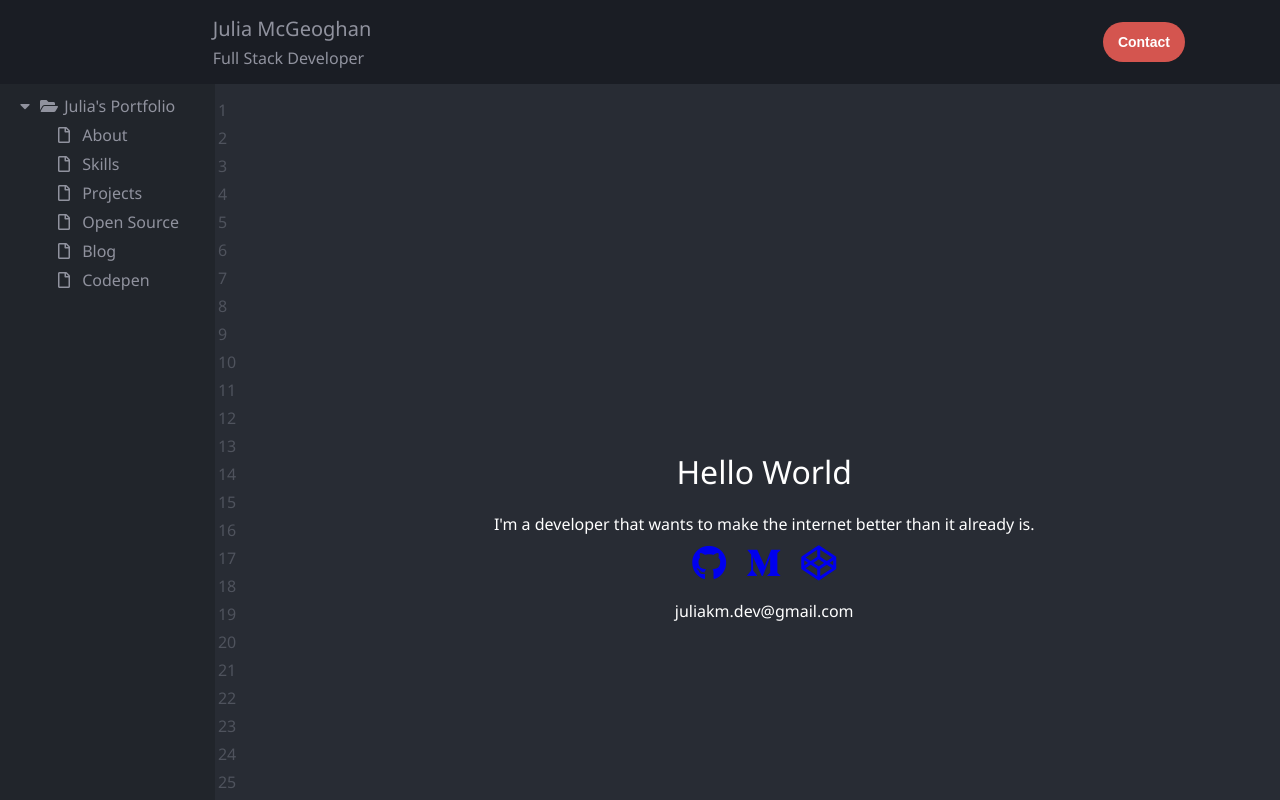
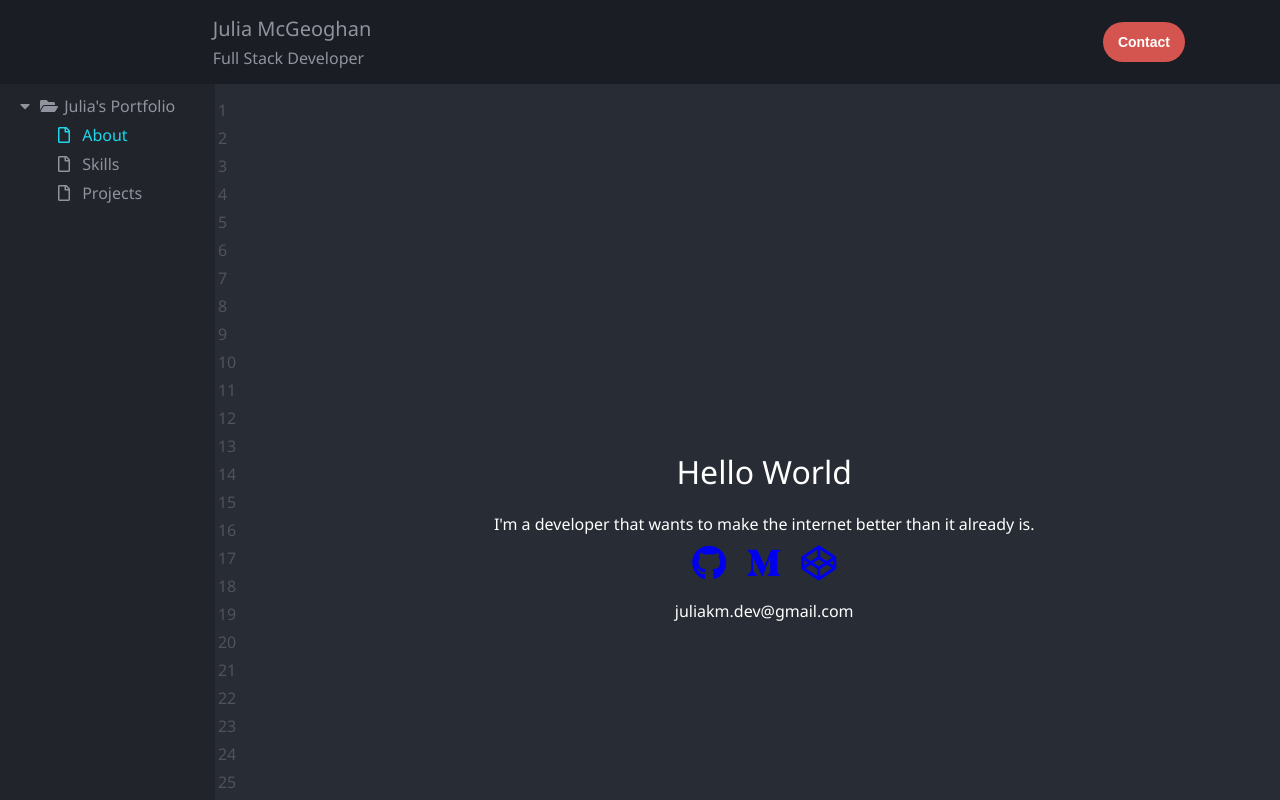
Before and after one commit to jkmdev/code-editor-portfolio, an Angular app: page / in a window 1280 px wide. Shown: the top 800 px of the page. Built offline with nearby package versions, Linux system fonts and the light colour scheme; some icons are missing.

Commit message:
Implement anchor/scroll functionality

```diff
--- a/src/app/about/about.component.html
+++ b/src/app/about/about.component.html
@@ -1,5 +1,3 @@
-
-<link rel="stylesheet" href="https://use.fontawesome.com/releases/v5.6.3/css/all.css" integrity="sha384-UHRtZLI+pbxtHCWp1t77Bi1L4ZtiqrqD80Kn4Z8NTSRyMA2Fd33n5dQ8lWUE00s/" crossorigin="anonymous">
 
 <div class="about">
   <h1 class="title">{{title}}</h1>
--- a/src/app/layout/navbar/navbar.component.html
+++ b/src/app/layout/navbar/navbar.component.html
@@ -1,4 +1,4 @@
-<nav [class.sticky]="test()" class="nav">
+<nav class="nav">
   <div class="logo">
   </div>
   <div class="title">
--- a/src/app/layout/navbar/navbar.component.ts
+++ b/src/app/layout/navbar/navbar.component.ts
@@ -13,25 +13,9 @@ export class NavbarComponent implements AfterViewInit {
   developerTitle = "Full Stack Developer";
   stickyNavbar = false;
 
-  constructor() {
-  }
-
-  @HostListener("window:scroll", ['$event'])
-  onWindowScroll(e) {
-    if (window.pageYOffset > 100) {
-      this.stickyNavbar = true;
-    } else {
-      this.stickyNavbar = false;
-    }
-  }
-
   ngAfterViewInit() {}
 
   onContactButtonClick() {
   }
 
-  test() {
-    return this.stickyNavbar;
-  }
-
 }
--- a/src/app/layout/sidebar/sidebar.component.html
+++ b/src/app/layout/sidebar/sidebar.component.html
@@ -1,6 +1,3 @@
-
-<link rel="stylesheet" href="https://use.fontawesome.com/releases/v5.6.3/css/all.css" integrity="sha384-UHRtZLI+pbxtHCWp1t77Bi1L4ZtiqrqD80Kn4Z8NTSRyMA2Fd33n5dQ8lWUE00s/" crossorigin="anonymous">
-
 <div class="sidebar">
   <div (click)="onTitleClick()" class="title">
     <ul *ngIf="showOptions">
@@ -13,12 +10,11 @@
       <i class="fas fa-folder"></i>
       {{folderTitle}}
     </ul>
-
   </div>
   <ul *ngIf="showOptions">
-    <li class="option" (click)="onOptionClick()" *ngFor="let option of options">
+    <li class="option" [class.active]="isActive(option.startPos, option.endPos)" (click)="goToPosition(option.anchorPos)" *ngFor="let option of options">
       <i class="far fa-file"></i>
-      {{option}}
+      {{option.section}}
     </li>
   </ul>
 </div>
--- a/src/app/layout/sidebar/sidebar.component.scss
+++ b/src/app/layout/sidebar/sidebar.component.scss
@@ -25,5 +25,8 @@
         width: 20px;
     }
 
+}
 
+.active {
+    color: $uranus;
 }
--- a/src/app/layout/sidebar/sidebar.component.ts
+++ b/src/app/layout/sidebar/sidebar.component.ts
@@ -1,4 +1,4 @@
-import { Component, OnInit } from '@angular/core';
+import { Component, HostListener } from '@angular/core';
 import * as Rx from 'rxjs';
 
 @Component({
@@ -6,23 +6,38 @@ import * as Rx from 'rxjs';
   templateUrl: './sidebar.component.html',
   styleUrls: ['./sidebar.component.scss']
 })
-export class SidebarComponent implements OnInit  {
+export class SidebarComponent {
 
   folderTitle = "Julia's Portfolio";
-  options = ['About', 'Skills', 'Projects', 'Open Source', 'Blog', 'Codepen'];
+
+  options = [
+    {'section':'About', 'startPos':0, 'anchorPos':0, 'endPos':489},
+    {'section':'Skills', 'startPos':490, 'anchorPos': 880, 'endPos': 1749},
+    {'section':'Projects', 'startPos':1750, 'anchorPos': 2000, 'endPos':2001}
+  ];
+
   showOptions = true;
 
-  constructor() {
-  }
 
-  ngOnInit() {
-  }
+  //this is kept here so that the style of each option will
+  //continously update on every scroll event
+  @HostListener("window:scroll", ['$event'])
+  onWindowScroll(e) {}
 
-  onOptionClick() {
+  goToPosition(pos: number) {
+    document.documentElement.scrollTop = document.body.scrollTop = pos;
   }
 
   onTitleClick() {
     this.showOptions = !this.showOptions;
   }
 
+
+  isActive(startPos, endPos){
+    if(window.pageYOffset >= startPos && window.pageYOffset < endPos){
+      return true;
+    }
+    return false;
+  }
+
 }
--- a/src/app/tools/tools.component.scss
+++ b/src/app/tools/tools.component.scss
@@ -24,10 +24,6 @@
             margin-left: 20px;
             margin-bottom: 40px;
 
-            &:hover {
-                //transform: scale(1.2);
-            }
-
             i {
                 @extend %shadow;
                 background-color: $black-hole;
@@ -35,7 +31,6 @@
                 padding: 10px;
 
                 &:hover {
-                    @extend %light;
                     background-color: $uranus;
                     color: black;
                 }
@@ -44,10 +39,6 @@
 
         }
 
-        @media only screen and (max-width: 1500px) {
-            //flex-direction: column;
-        }
-
     }
 
 }
--- a/src/styles.scss
+++ b/src/styles.scss
@@ -63,7 +63,6 @@ $main-font: Segoe UI,Frutiger,Frutiger Linotype,Dejavu Sans,Helvetica Neue,Arial
 
 %shadow {
     box-shadow: 10px 10px 30px $shadow;
-    //border: none;
 }
 
 %light {
```
